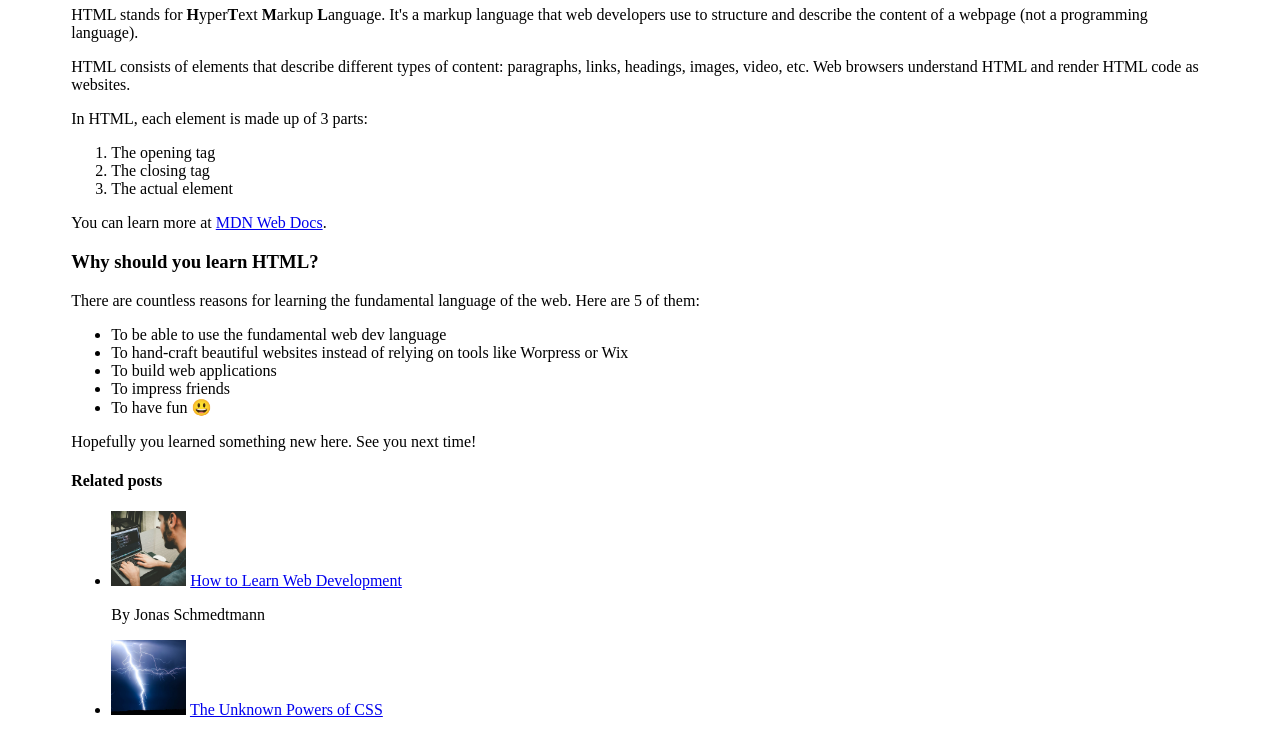
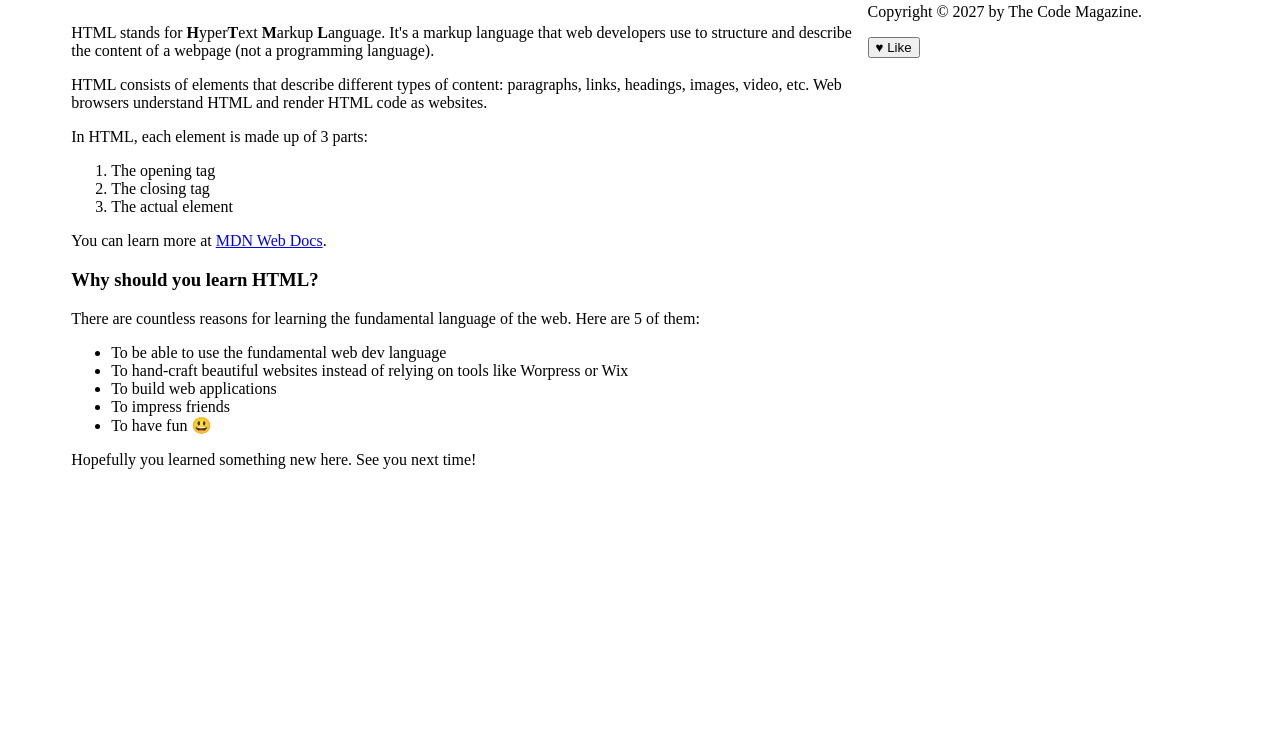
Before and after one commit to emmanuelkamala/salum-emmanuel-project, a plain HTML site: page index.html in a window 1280 px wide. Shown: the part 533-1265 px from the top of the page. After the commit the page ends 1018 px from the top, so only its background shows below. Drawn offline with Linux system fonts and the light colour scheme.

Commit message:
Learning flexbox

```diff
--- a/css/style.css
+++ b/css/style.css
@@ -114,3 +114,8 @@
  .author {
   margin-left: 15px;
  }
+
+ article {
+  float: left;
+  width: 70%;
+ }
```
